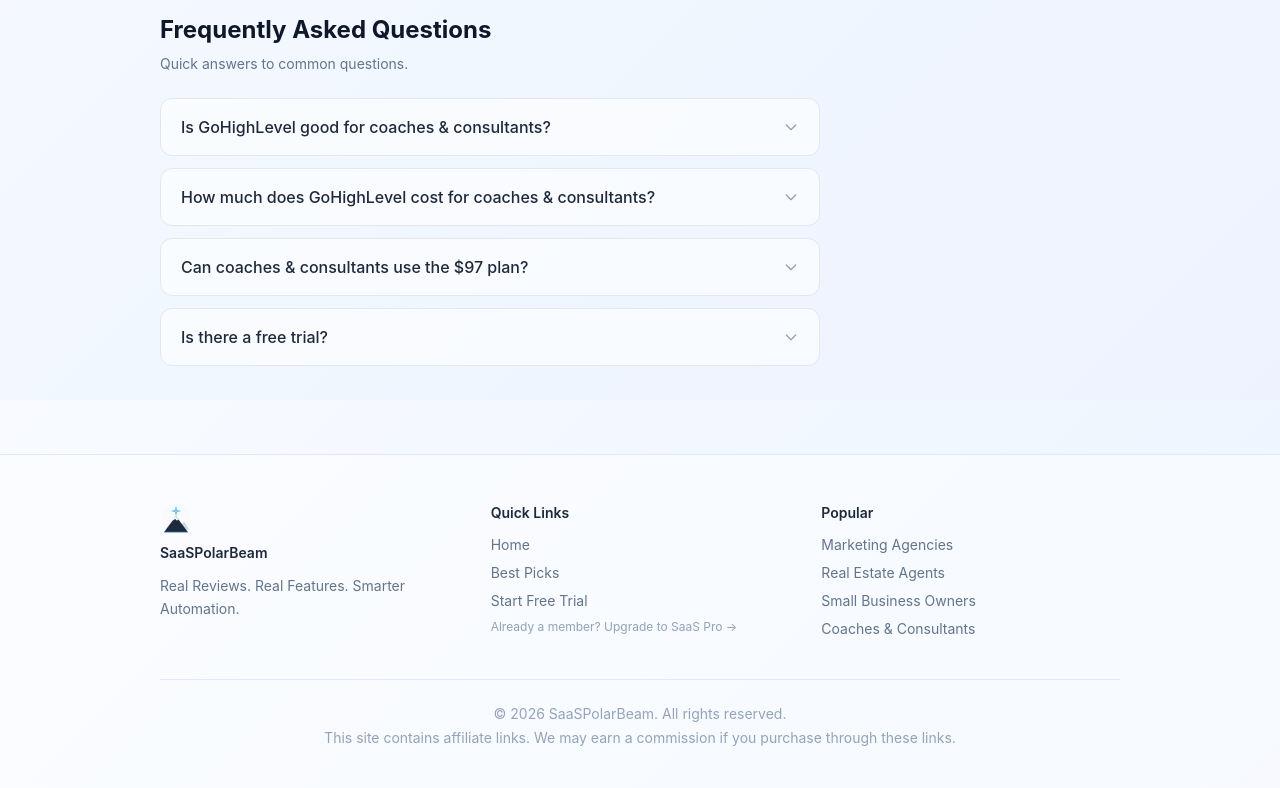
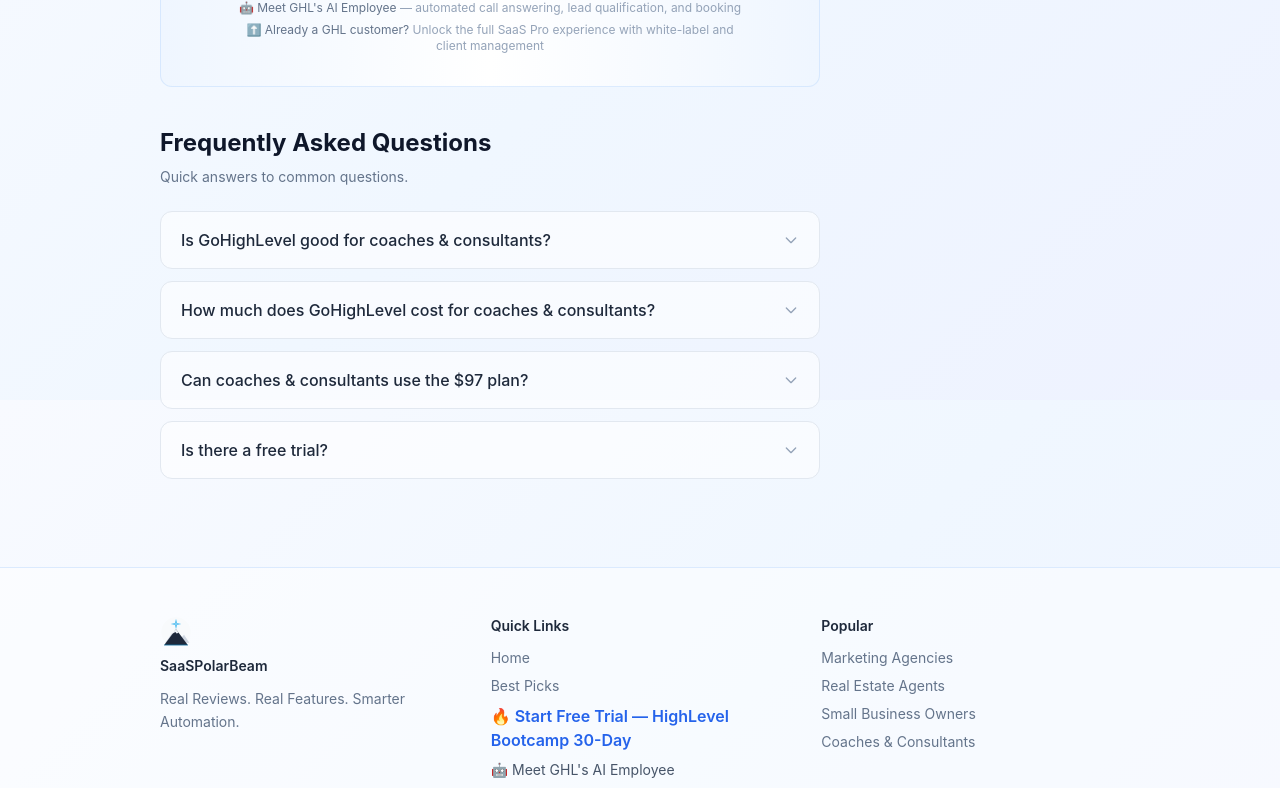
Before and after one commit to wonderer693-lab/testing123Abc, a Next.js app: page /for/coaches-consultants in a window 1280 px wide. Shown: the part 2000-2788 px from the top of the page. Built offline with nearby package versions, Linux system fonts and the light colour scheme.

Commit message:
Clean up link structure, remove unused getters, all links use Bootcamp or Main Default

```diff
--- a/app/layout.tsx
+++ b/app/layout.tsx
@@ -25,7 +25,7 @@
   فَلَا مُمۡسِكَ لَهَا
 */
 import type { Metadata } from "next";
-import { getSite, getTool, getFeatures, getGuides, getCompetitors, getAudiences, getAffiliateLinkBootcamp, getAffiliateLinkAI, getAffiliateLinkSaaSUpgrade, getAffiliateLinkUpgrade } from "@/lib/data";
+import { getSite, getTool, getFeatures, getGuides, getCompetitors, getAudiences, getAffiliateLink, getAffiliateLinkBootcamp } from "@/lib/data";
 import "./globals.css";
 
 const site = getSite();
@@ -49,9 +49,7 @@
 
 export default function RootLayout({ children }: { children: React.ReactNode }) {
   const bootcampLink = getAffiliateLinkBootcamp();
-  const aiLink = getAffiliateLinkAI();
-  const saasUpgradeLink = getAffiliateLinkSaaSUpgrade();
-  const upgradeLink = getAffiliateLinkUpgrade();
+  const mainLink = getAffiliateLink();
   return (
     <html lang="en">
       <body>
@@ -159,6 +157,18 @@
           </div>
         </div>
 
+        <div className="border-b border-blue-100 bg-gradient-to-r from-blue-50 via-white to-blue-50">
+          <div className="mx-auto max-w-5xl px-4 py-3 sm:px-6 lg:px-8">
+            <div className="flex flex-wrap items-center justify-center gap-x-6 gap-y-2 text-sm sm:text-base font-medium text-slate-700">
+              <a href={mainLink} target="_blank" rel="noopener noreferrer nofollow" className="hover:text-blue-700 transition-colors">🔥 HighLevel Bootcamp — 30-day guided setup with live training, free with your trial</a>
+              <span className="hidden sm:inline text-slate-300">|</span>
+              <a href={mainLink} target="_blank" rel="noopener noreferrer nofollow" className="hover:text-blue-700 transition-colors">🤖 Meet GHL's AI Employee — automated call answering, lead qualification</a>
+              <span className="hidden sm:inline text-slate-300">|</span>
+              <a href={mainLink} target="_blank" rel="noopener noreferrer nofollow" className="hover:text-blue-700 transition-colors">⬆️ Upgrade to SaaS Pro — white-label & client management</a>
+            </div>
+          </div>
+        </div>
+
         <div className="mx-auto max-w-5xl px-4 sm:px-6 lg:px-8">
           <main className="py-8 sm:py-12">{children}</main>
         </div>
@@ -186,11 +196,13 @@
               </div>
               <div>
                 <h3 className="mb-3 text-sm font-semibold text-slate-800">Quick Links</h3>
-                <div className="space-y-2 text-sm text-slate-500">
-                  <a href="/" className="block hover:text-blue-600 transition-colors">Home</a>
-                  <a href="/best" className="block hover:text-blue-600 transition-colors">Best Picks</a>
-                  <a href={bootcampLink} target="_blank" rel="noopener noreferrer nofollow" className="block hover:text-blue-600 transition-colors">Start Free Trial</a>
-                  <a href={saasUpgradeLink} target="_blank" rel="noopener noreferrer nofollow" className="block text-xs text-slate-400 hover:text-blue-600 transition-colors">Already a member? Upgrade to SaaS Pro →</a>
+                <div className="space-y-2">
+                  <a href="/" className="block text-sm text-slate-500 hover:text-blue-600 transition-colors">Home</a>
+                  <a href="/best" className="block text-sm text-slate-500 hover:text-blue-600 transition-colors">Best Picks</a>
+                  <a href={bootcampLink} target="_blank" rel="noopener noreferrer nofollow" className="block font-semibold text-blue-600 hover:text-blue-700 transition-colors">🔥 Start Free Trial — HighLevel Bootcamp 30-Day</a>
+                  <a href={mainLink} target="_blank" rel="noopener noreferrer nofollow" className="block text-sm text-slate-600 hover:text-blue-600 transition-colors">🤖 Meet GHL's AI Employee</a>
+                  <a href={mainLink} target="_blank" rel="noopener noreferrer nofollow" className="block text-sm text-slate-600 hover:text-blue-600 transition-colors">⬆️ Upgrade to Unlimited</a>
+                  <a href={mainLink} target="_blank" rel="noopener noreferrer nofollow" className="block text-sm text-slate-600 hover:text-blue-600 transition-colors">⭐ Upgrade to SaaS Pro</a>
                 </div>
               </div>
               <div>
--- a/app/page.tsx
+++ b/app/page.tsx
@@ -1,5 +1,5 @@
 import Link from "next/link";
-import { getAudiences, getProblems, getTool, getFeatures, getGuides, getCompetitors, getAffiliateLink, getAffiliateLinkBootcamp, getAffiliateLinkUpgrade, getAffiliateLinkSaaSUpgrade } from "@/lib/data";
+import { getAudiences, getProblems, getTool, getFeatures, getGuides, getCompetitors, getAffiliateLink, getAffiliateLinkBootcamp } from "@/lib/data";
 import TrustBar from "@/components/TrustBar";
 import PricingChart from "@/components/PricingChart";
 import FeatureMatrix from "@/components/FeatureMatrix";
@@ -13,8 +13,7 @@
   const guides = getGuides();
   const competitors = getCompetitors();
   const bootcampLink = getAffiliateLinkBootcamp();
-  const upgradeLink = getAffiliateLinkUpgrade();
-  const saasUpgradeLink = getAffiliateLinkSaaSUpgrade();
+  const mainLink = getAffiliateLink();
 
   return (
     <div className="animate-fade-in">
@@ -37,7 +36,7 @@
           </a>
         </div>
         <p className="mt-4 text-sm text-slate-400">
-          🔥 New? Try the <a href={bootcampLink} target="_blank" rel="noopener noreferrer nofollow" className="font-medium text-blue-600 hover:text-blue-700 underline underline-offset-2">HighLevel Bootcamp</a> — 30 days of guided training with live support, included free with your trial
+          🔥 New? Try the <a href={mainLink} target="_blank" rel="noopener noreferrer nofollow" className="font-medium text-blue-600 hover:text-blue-700 underline underline-offset-2">HighLevel Bootcamp</a> — 30 days of guided training with live support, included free with your trial
         </p>
       </section>
 
@@ -130,13 +129,13 @@
       <div className="mb-16 grid gap-4 sm:grid-cols-2">
         <div className="card-solid p-5 text-center">
           <p className="text-sm text-slate-500">Already on the Starter plan?</p>
-          <a href={upgradeLink} target="_blank" rel="noopener noreferrer nofollow" className="mt-2 inline-flex items-center gap-1 text-sm font-semibold text-blue-600 hover:text-blue-700 transition-colors">
+          <a href={mainLink} target="_blank" rel="noopener noreferrer nofollow" className="mt-2 inline-flex items-center gap-1 text-sm font-semibold text-blue-600 hover:text-blue-700 transition-colors">
             Upgrade to Unlimited and unlock the full platform →
           </a>
         </div>
         <div className="card-solid p-5 text-center">
           <p className="text-sm text-slate-500">Running an agency or SaaS?</p>
-          <a href={saasUpgradeLink} target="_blank" rel="noopener noreferrer nofollow" className="mt-2 inline-flex items-center gap-1 text-sm font-semibold text-blue-600 hover:text-blue-700 transition-colors">
+          <a href={mainLink} target="_blank" rel="noopener noreferrer nofollow" className="mt-2 inline-flex items-center gap-1 text-sm font-semibold text-blue-600 hover:text-blue-700 transition-colors">
             Move to SaaS Pro — white-label, sub-accounts, and client management →
           </a>
         </div>
--- a/components/AffiliateCta.tsx
+++ b/components/AffiliateCta.tsx
@@ -1,10 +1,8 @@
-import { getAffiliateLink, getTool, getAffiliateLinkBootcamp, getAffiliateLinkAI, getAffiliateLinkSaaSUpgrade } from "@/lib/data";
+import { getTool, getAffiliateLink, getAffiliateLinkBootcamp } from "@/lib/data";
 
 export default function AffiliateCta({ text, className }: { text?: string; className?: string }) {
-  const link = getAffiliateLink();
-  const bootcampLink = getAffiliateLinkBootcamp();
-  const aiLink = getAffiliateLinkAI();
-  const saasUpgradeLink = getAffiliateLinkSaaSUpgrade();
+  const link = getAffiliateLinkBootcamp();
+  const mainLink = getAffiliateLink();
   const tool = getTool();
   return (
     <div className={`my-10 overflow-hidden rounded-xl border border-blue-200/50 bg-gradient-to-r from-blue-50 via-white to-blue-50 p-6 text-center sm:p-8 ${className || ""}`}>
@@ -26,9 +24,9 @@
           {text || `Try ${tool.name} Free →`}
         </a>
         <div className="mt-4 space-y-1.5 text-xs text-slate-400">
-          <p>🔥 <a href={bootcampLink} target="_blank" rel="noopener noreferrer nofollow" className="text-slate-500 hover:text-blue-600 transition-colors">HighLevel Bootcamp</a> — 30-day guided setup with live training, free with your trial</p>
-          <p>🤖 <a href={aiLink} target="_blank" rel="noopener noreferrer nofollow" className="text-slate-500 hover:text-blue-600 transition-colors">Meet GHL's AI Employee</a> — automated call answering, lead qualification, and booking</p>
-          <p>⬆️ <a href={saasUpgradeLink} target="_blank" rel="noopener noreferrer nofollow" className="text-slate-500 hover:text-blue-600 transition-colors">Already a GHL customer?</a> Unlock the full SaaS Pro experience with white-label and client management</p>
+          <p>🔥 <a href={mainLink} target="_blank" rel="noopener noreferrer nofollow" className="text-slate-500 hover:text-blue-600 transition-colors">HighLevel Bootcamp</a> — 30-day guided setup with live training, free with your trial</p>
+          <p>🤖 <a href={mainLink} target="_blank" rel="noopener noreferrer nofollow" className="text-slate-500 hover:text-blue-600 transition-colors">Meet GHL's AI Employee</a> — automated call answering, lead qualification, and booking</p>
+          <p>⬆️ <a href={mainLink} target="_blank" rel="noopener noreferrer nofollow" className="text-slate-500 hover:text-blue-600 transition-colors">Already a GHL customer?</a> Unlock the full SaaS Pro experience with white-label and client management</p>
         </div>
       </div>
     </div>
--- a/components/Sidebar.tsx
+++ b/components/Sidebar.tsx
@@ -1,8 +1,9 @@
-import { getTool, getFeatures } from "@/lib/data";
+import { getTool, getFeatures, getAffiliateLinkBootcamp } from "@/lib/data";
 
 export default function Sidebar({ currentSlug, type }: { currentSlug?: string; type: "feature" | "audience" | "guide" }) {
   const tool = getTool();
   const features = getFeatures();
+  const bootcampLink = getAffiliateLinkBootcamp();
 
   return (
     <aside className="space-y-6">
@@ -35,7 +36,7 @@
         <p className="mb-3 text-sm font-semibold text-slate-800">Start Your Free Trial</p>
         <p className="mb-4 text-xs text-slate-500">Join 1M+ businesses using {tool.name}</p>
         <a
-          href={tool.website}
+          href={bootcampLink}
           target="_blank"
           rel="noopener noreferrer nofollow"
           className="btn-primary !py-2 !px-4 text-sm"
--- a/data/tools.json
+++ b/data/tools.json
@@ -11,13 +11,8 @@
     "tagline": "All-in-One AI-Powered Marketing & Sales Platform",
     "description": "GoHighLevel is an all-in-one marketing and sales platform designed for agencies, small businesses, and entrepreneurs. It combines CRM, email/SMS marketing, funnel building, appointment scheduling, reputation management, AI voice agents, and white-label capabilities into a single platform — replacing 10+ separate tools.",
     "website": "https://www.gohighlevel.com",
-    "affiliateLink": "",
-    "affiliateLinkAnnual": "https://www.gohighlevel.com/annual?fp_ref=7vvgg2",
-    "affiliateLinkSaaSPro": "https://www.gohighlevel.com/protrial?fp_ref=7vvgg2",
+    "affiliateLink": "https://www.gohighlevel.com/?fp_ref=7vvgg2",
     "affiliateLinkBootcamp": "https://www.gohighlevel.com/highlevel-bootcamp?fp_ref=7vvgg2",
-    "affiliateLinkAI": "https://www.gohighlevel.com/ai?fp_ref=7vvgg2",
-    "affiliateLinkUpgrade": "https://www.gohighlevel.com/297upgrade?fp_ref=7vvgg2",
-    "affiliateLinkSaaSUpgrade": "https://gohighlevel.com/saasupgrade?fp_ref=7vvgg2",
     "rating": 4.6,
     "reviewCount": 12400,
     "pricing": {
--- a/lib/data.ts
+++ b/lib/data.ts
@@ -63,28 +63,8 @@
   return data.tool.affiliateLink || "[YOUR_AFFILIATE_LINK]";
 }
 
-export function getAffiliateLinkAnnual(): string {
-  return data.tool.affiliateLinkAnnual || getAffiliateLink();
-}
-
-export function getAffiliateLinkSaaSPro(): string {
-  return data.tool.affiliateLinkSaaSPro || getAffiliateLink();
-}
-
 export function getAffiliateLinkBootcamp(): string {
   return data.tool.affiliateLinkBootcamp || getAffiliateLink();
-}
-
-export function getAffiliateLinkAI(): string {
-  return data.tool.affiliateLinkAI || getAffiliateLink();
-}
-
-export function getAffiliateLinkUpgrade(): string {
-  return data.tool.affiliateLinkUpgrade || getAffiliateLink();
-}
-
-export function getAffiliateLinkSaaSUpgrade(): string {
-  return data.tool.affiliateLinkSaaSUpgrade || getAffiliateLink();
 }
 
 export function formatPrice(price: number): string {
--- a/lib/types.ts
+++ b/lib/types.ts
@@ -89,12 +89,7 @@
   description: string
   website: string
   affiliateLink: string
-  affiliateLinkAnnual?: string
-  affiliateLinkSaaSPro?: string
   affiliateLinkBootcamp?: string
-  affiliateLinkAI?: string
-  affiliateLinkUpgrade?: string
-  affiliateLinkSaaSUpgrade?: string
   rating: number
   reviewCount: number
   pricing: Pricing
```
